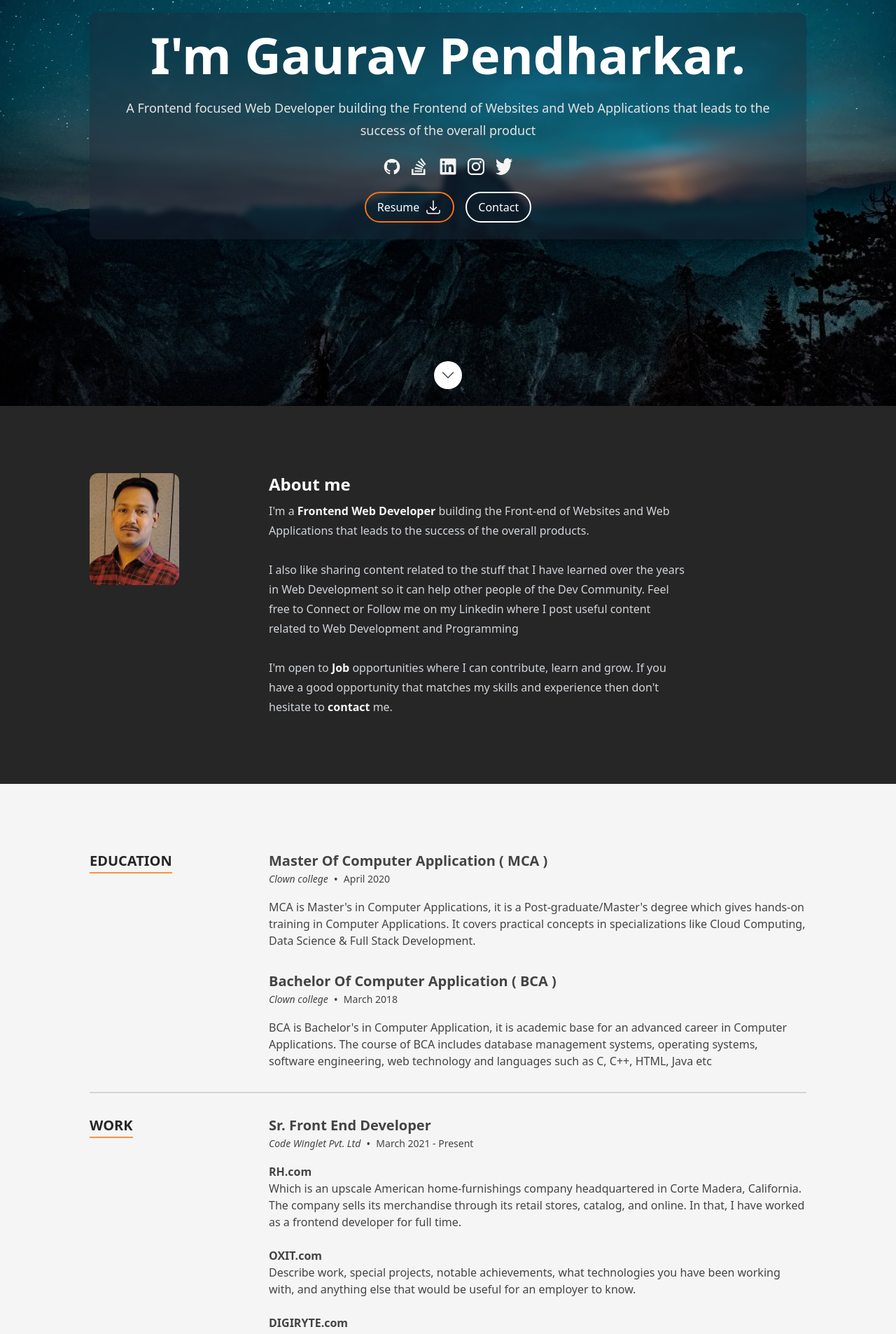
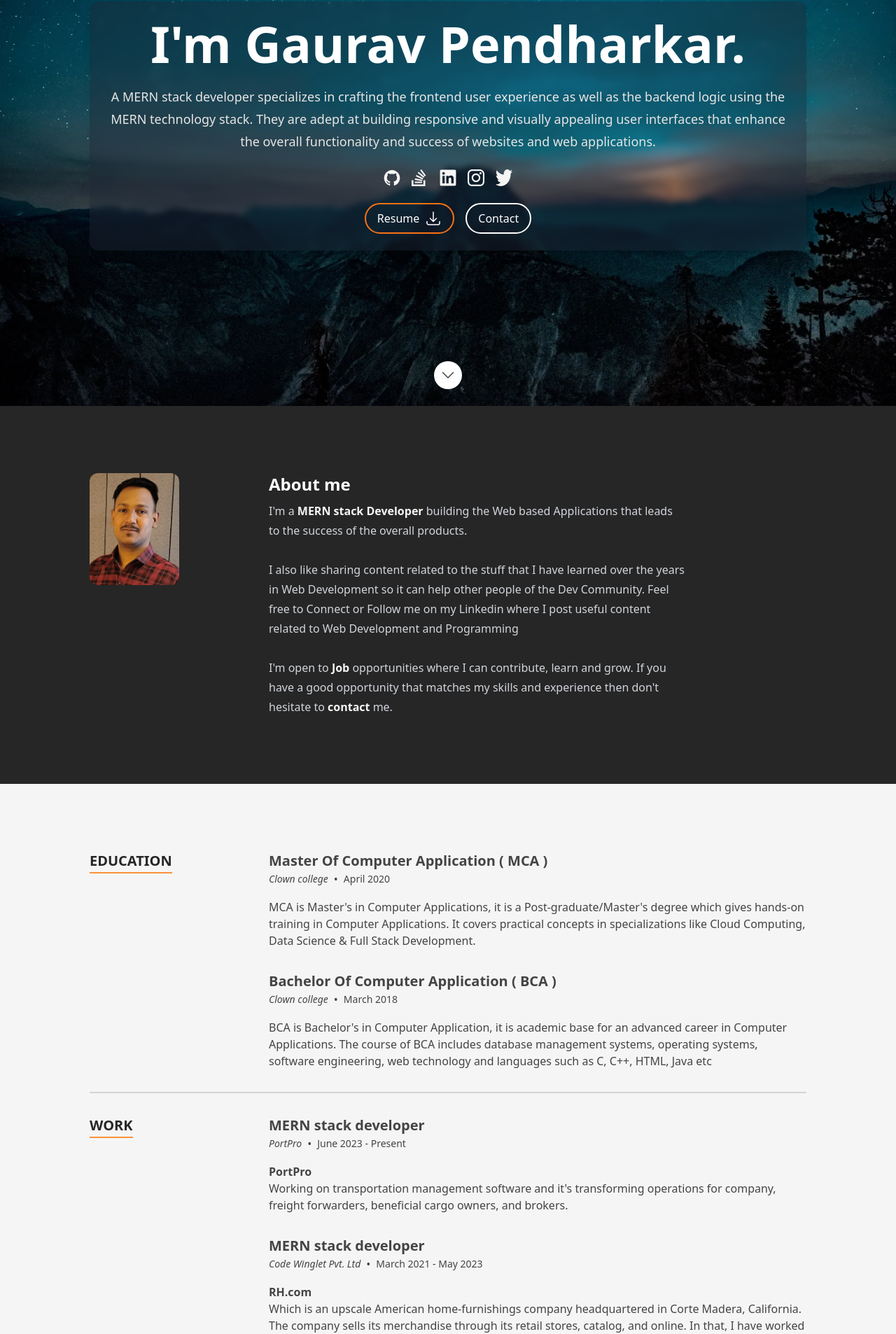
Before and after one commit to Gaurav12342/Portfolio-Website, a Next.js app: page / in a window 1280 px wide. Shown: the part 220-2126 px from the top of the page at 70% size. Built offline with nearby package versions, Linux system fonts and the light colour scheme.

Commit message:
Added changes

```diff
--- a/src/data/data.tsx
+++ b/src/data/data.tsx
@@ -49,8 +49,10 @@ export const heroData: Hero = {
   description: (
     <>
       <p className="prose-sm text-stone-200 sm:prose-base lg:prose-lg">
-        A Frontend focused Web Developer building the Frontend of Websites and
-        Web Applications that leads to the success of the overall product
+        A MERN stack developer specializes in crafting the frontend user
+        experience as well as the backend logic using the MERN technology stack. They are adept at
+        building responsive and visually appealing user interfaces that enhance
+        the overall functionality and success of websites and web applications.
       </p>
     </>
   ),
@@ -77,8 +79,8 @@ export const aboutData: About = {
   profileImageSrc: profilepic,
   description: (
     <>
-      I'm a <strong className="text-stone-100">Frontend Web Developer </strong>
-      building the Front-end of Websites and Web Applications that leads to the
+      I'm a <strong className="text-stone-100">MERN stack Developer </strong>
+      building the Web based Applications that leads to the
       success of the overall products. <br /> <br /> I also like sharing content
       related to the stuff that I have learned over the years in Web Development
       so it can help other people of the Dev Community. Feel free to Connect or
@@ -320,9 +322,25 @@ export const education: TimelineItem[] = [
 
 export const experience: TimelineItem[] = [
   {
-    date: "March 2021 - Present",
+    date: "June 2023 - Present",
+    location: "PortPro",
+    title: "MERN stack developer",
+    content: (
+      <>
+        <p>
+          <strong>PortPro</strong>
+          <br />
+          Working on transportation management software and it's transforming
+          operations for company, freight forwarders, beneficial cargo owners,
+          and brokers.
+        </p>
+      </>
+    ),
+  },
+  {
+    date: "March 2021 - May 2023",
     location: "Code Winglet Pvt. Ltd",
-    title: "Sr. Front End Developer",
+    title: "MERN stack developer",
     content: (
       <>
         <p>
```
Also changed, not shown: 1 other file (tests, documents, lock files or other folders).
